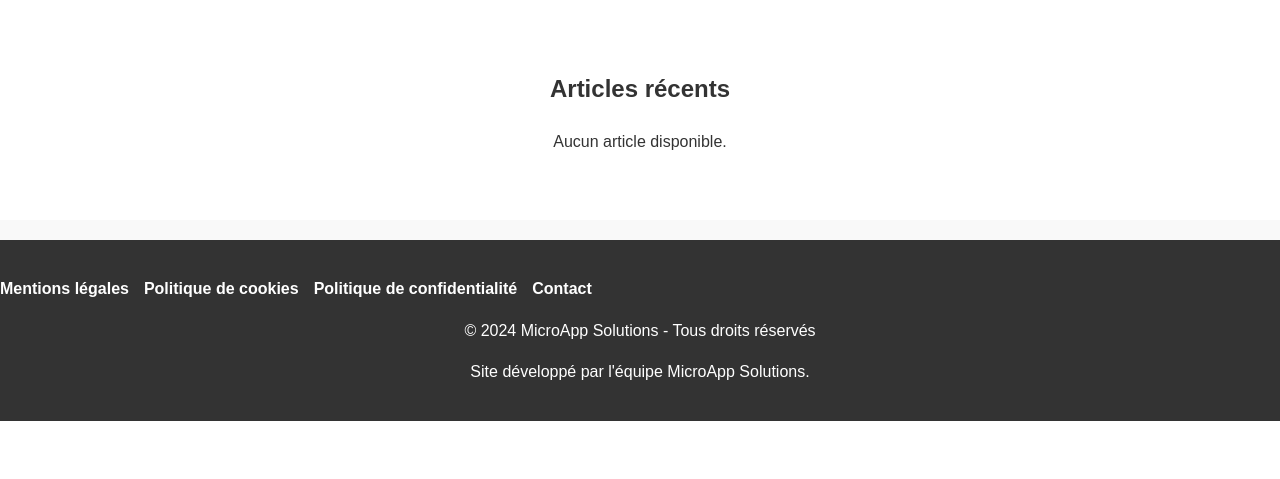
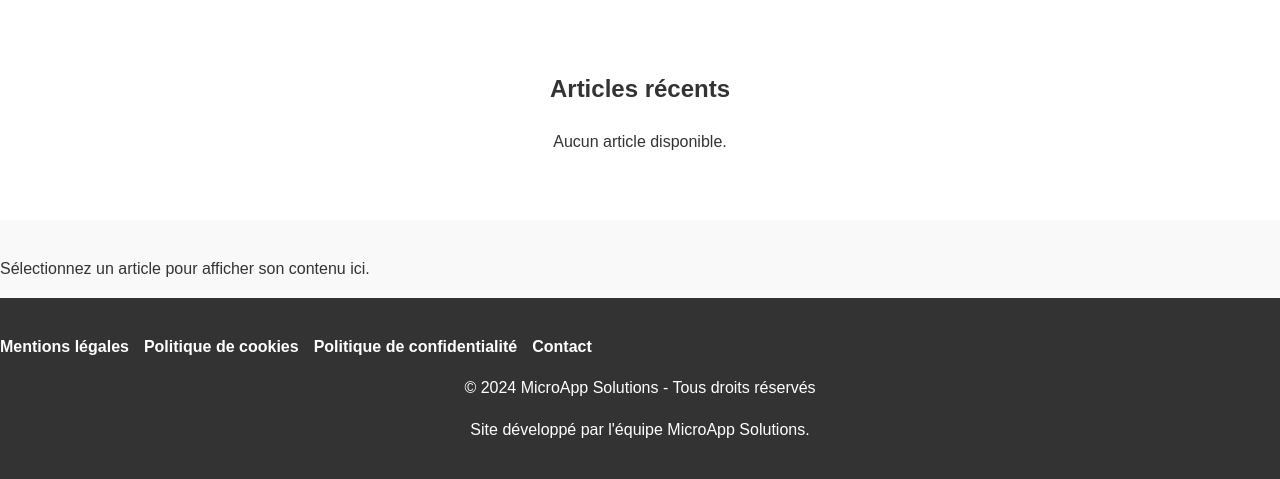
Before and after one commit to bertinstephane42/siteweb, a PHP site: page / in a window 1280 px wide. Shown: the part 709-1188 px from the top of the page. Before the commit the page ends 1130 px from the top, so only its background shows below. Run offline with PHP 8.4, Linux system fonts and the light colour scheme; data that the repository does not hold is empty.

Commit message:
Add files via upload

```diff
--- a/index.php
+++ b/index.php
@@ -29,7 +29,7 @@ session_start();
                 if (!isset($_SESSION['user_id']) || !is_numeric($_SESSION['user_id'])) {
                 ?>
                     <a href="/pages/register.php" class="button">Créer un compte</a>
-                    <a href="/pages/login.html" class="button">Connexion</a>
+                    <a href="/pages/login.php" class="button">Connexion</a>
                 <?php
                 }
                 ?>
@@ -71,7 +71,7 @@ session_start();
                     foreach ($articles as $article):
                 ?>
                         <li>
-                            <a href="#" class="article-link" data-article-id="<?php echo $article['id']; ?>">
+                            <a href="#" class="article-link" data-id="<?php echo $article['id']; ?>">
                                 <?php echo htmlspecialchars($article['title']); ?> -
                                 <small><?php echo date('d/m/Y', strtotime($article['created_at'])); ?></small>
                             </a>
@@ -86,6 +86,11 @@ session_start();
         </section>
     </main>
 
+        <!-- Zone d'affichage du contenu d'article -->
+	<div id="article-detail" class="article-detail">
+    	<p>Sélectionnez un article pour afficher son contenu ici.</p>
+	</div>
+
     <!-- Inclusion du pied de page -->
     <?php include './includes/footer.php'; ?>
 </body>
```
